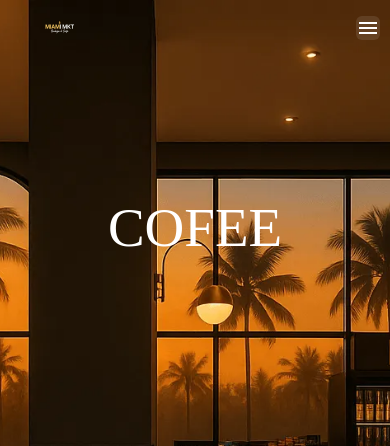
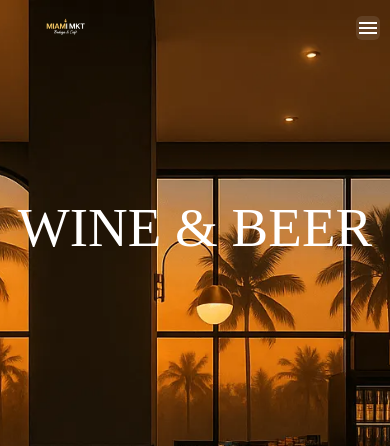
Before and after one commit to sandroescobar/miamiMkt, a Flask app: page / in a window 390 px wide. Shown: the top 446 px of the page. Run offline with Flask 3, Linux system fonts and the light colour scheme; some web fonts are replaced; grey boxes are pictures that could not be loaded.

Commit message:
logo and img

```diff
--- a/app.py
+++ b/app.py
@@ -1,6 +1,9 @@
+import os
 from flask import Flask, render_template
 
 app = Flask(__name__)
+app.config['SECRET_KEY'] = os.getenv('SECRET_KEY', 'dev-key-change-in-production')
+app.config['ENV'] = os.getenv('FLASK_ENV', 'development')
 
 @app.route('/')
 def index():
@@ -20,5 +23,5 @@ def support():
 
 
 if __name__ == '__main__':
-
-    app.run(debug=True)
+    debug_mode = app.config['ENV'] == 'development'
+    app.run(debug=debug_mode)
--- a/static/css/styles.css
+++ b/static/css/styles.css
@@ -82,7 +82,7 @@ body{
 
 .navbar_logo{
     position: static;                     /* remove relative positioning */
-    height: calc(var(--nav-h) - 3px);    /* small padding top/bottom */
+    height: 120px;                        /* increased size */
     width: auto;                          /* keep aspect ratio */
     display:block;
 }
@@ -119,7 +119,7 @@ for the sidebar, since we want it to be only on the right side and not influence
 /* 6) Mobile: shrink the bar and logo, show hamburger, hide links */
 @media (max-width: 767.98px){
   :root { --nav-h: 56px; }              /* shorter bar on phones */
-  .navbar_logo{ height: 36px; }         /* nice mobile size */
+  .navbar_logo{ height: 48px; }         /* increased mobile size */
   .navbarBody > ul { display:none !important; }
   .navbarButtonHolder .navbarButton { display:inline-block !important; }
 }
--- a/templates/index.html
+++ b/templates/index.html
@@ -18,7 +18,7 @@
     <div class="headerBody">
         <div class="innerHeadings">
                 <span > Miami Mkt Bodega <br>
-            Bodega <br> Smoke Shop <br> Cofee <br> Wine & Beer <br> And More...
+            Bodega <br> Cofee <br> Wine & Beer <br> And More...
 
         </span>
 
```
Also changed, not shown: static/images/home_page_updated_final.png (added).
